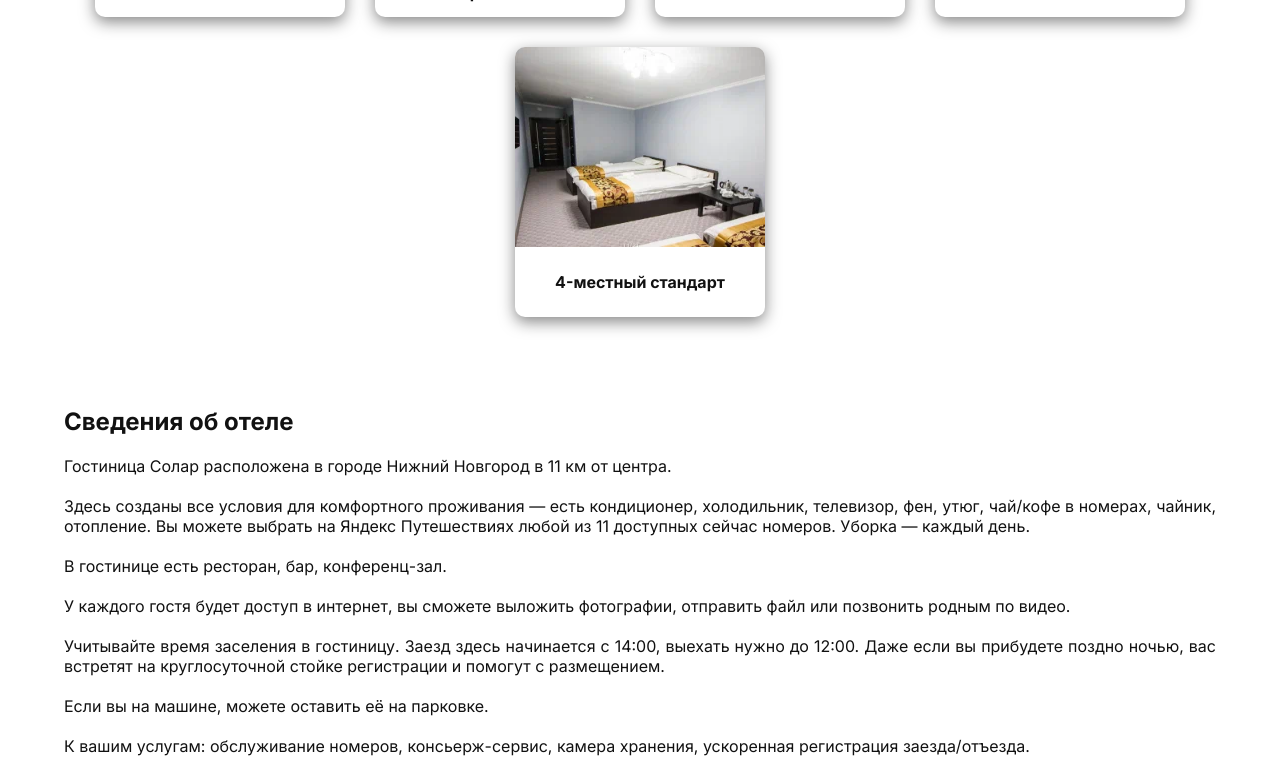
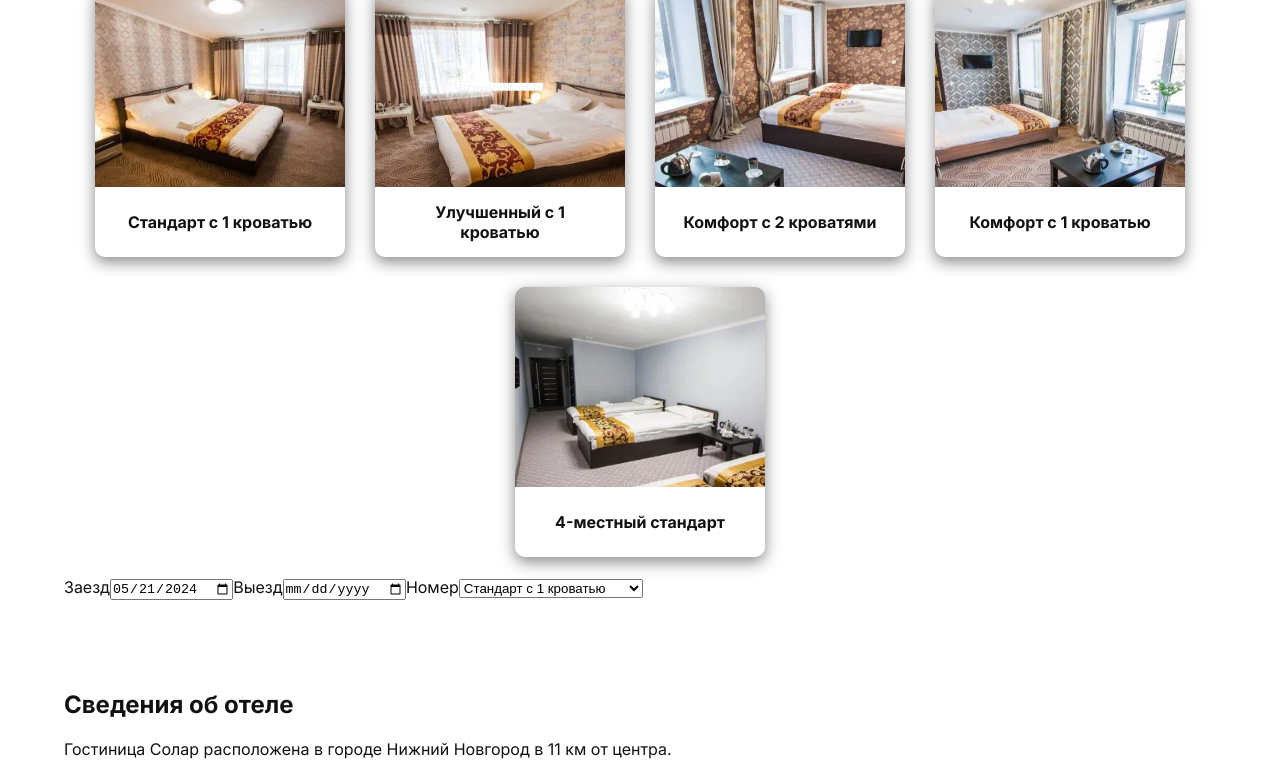
Before and after one commit to Suyukee/hotel-solar, a Next.js app: page / in a window 1280 px wide. Shown: the part 823-1603 px from the top of the page. Built offline with nearby package versions, Linux system fonts and the light colour scheme.

Commit message:
Fixed design for all devices

```diff
--- a/src/app/globals.css
+++ b/src/app/globals.css
@@ -378,6 +378,12 @@ a {
 	}
 }
 
+@media (max-height: 1100px) {
+	.main__home-page {
+		height: 90vh;
+	}
+}
+
 @media (max-width: 810px) {
 	.header {
 		width: 100%;
--- a/src/app/page.js
+++ b/src/app/page.js
@@ -8,6 +8,7 @@ import Conditioner from '@/components/svgs/conditioner';
 import CreditCard from '@/components/svgs/credit-card';
 import Parking from '@/components/svgs/parking';
 import Wifi from '@/components/svgs/wifi';
+import Link from 'next/link';
 
 export default function Home() {
 	return (
@@ -17,10 +18,21 @@ export default function Home() {
 				<div className="home-page__circle circle-1"></div>
 				<div className="home-page__circle circle-2"></div>
 				<Slider />
-				<Booking />
+				<div className="home-page__booking">
+					<div className="booking__card">
+						<p>Забронировать через Яндекс Путешествия</p>
+						<Link
+							className="booking__btn"
+							href="https://travel.yandex.ru/hotels/nizhny-novgorod/solar/"
+						>
+							Перейти
+						</Link>
+					</div>
+				</div>
 			</article>
 			<article className="main__hotel-info room-cards" id="rooms">
 				<Rooms />
+				<Booking />
 			</article>
 			<article className="main__hotel-info">
 				<h1>Сведения об отеле</h1>
--- a/src/components/booking.jsx
+++ b/src/components/booking.jsx
@@ -1,17 +1,51 @@
-import Link from 'next/link';
+'use client';
+
+import { useState } from 'react';
 
 export default function Booking() {
+	const today_date = new Date().toISOString().slice(0, 10);
+
+	let max_date = new Date();
+	max_date.setMonth(max_date.getMonth() + 6);
+
+	console.log(today_date);
+	console.log(max_date);
+
+	const [startDate, setStartDate] = useState(today_date);
+	const [endDate, setEndDate] = useState('');
+
 	return (
-		<div className="home-page__booking">
-			<div className="booking__card">
-				<p>Забронировать через Яндекс Путешествия</p>
-				<Link
-					className="booking__btn"
-					href="https://travel.yandex.ru/hotels/nizhny-novgorod/solar/"
-				>
-					Перейти
-				</Link>
-			</div>
-		</div>
+		<form action="">
+			<label for="start">Заезд</label>
+			<input
+				type="date"
+				id="start"
+				value={startDate}
+				min={today_date}
+				max={max_date}
+				required
+				onChange={() => setStartDate()}
+			/>
+			<label for="end">Выезд</label>
+			<input
+				type="date"
+				id="end"
+				value={endDate}
+				min={today_date}
+				max={max_date}
+				required
+				onChange={() => setEndDate()}
+			/>
+			<label for="room">Номер</label>
+			<select id="room" required>
+				<option value="1" selected>
+					Cтандарт с 1 кроватью
+				</option>
+				<option value="2">Улучшенный с 1 кроватью</option>
+				<option value="3">Комфорт с 2 кроватями</option>
+				<option value="4">Комфорт с 1 кроватью</option>
+				<option value="5">4-местный стандарт</option>
+			</select>
+		</form>
 	);
 }
```
